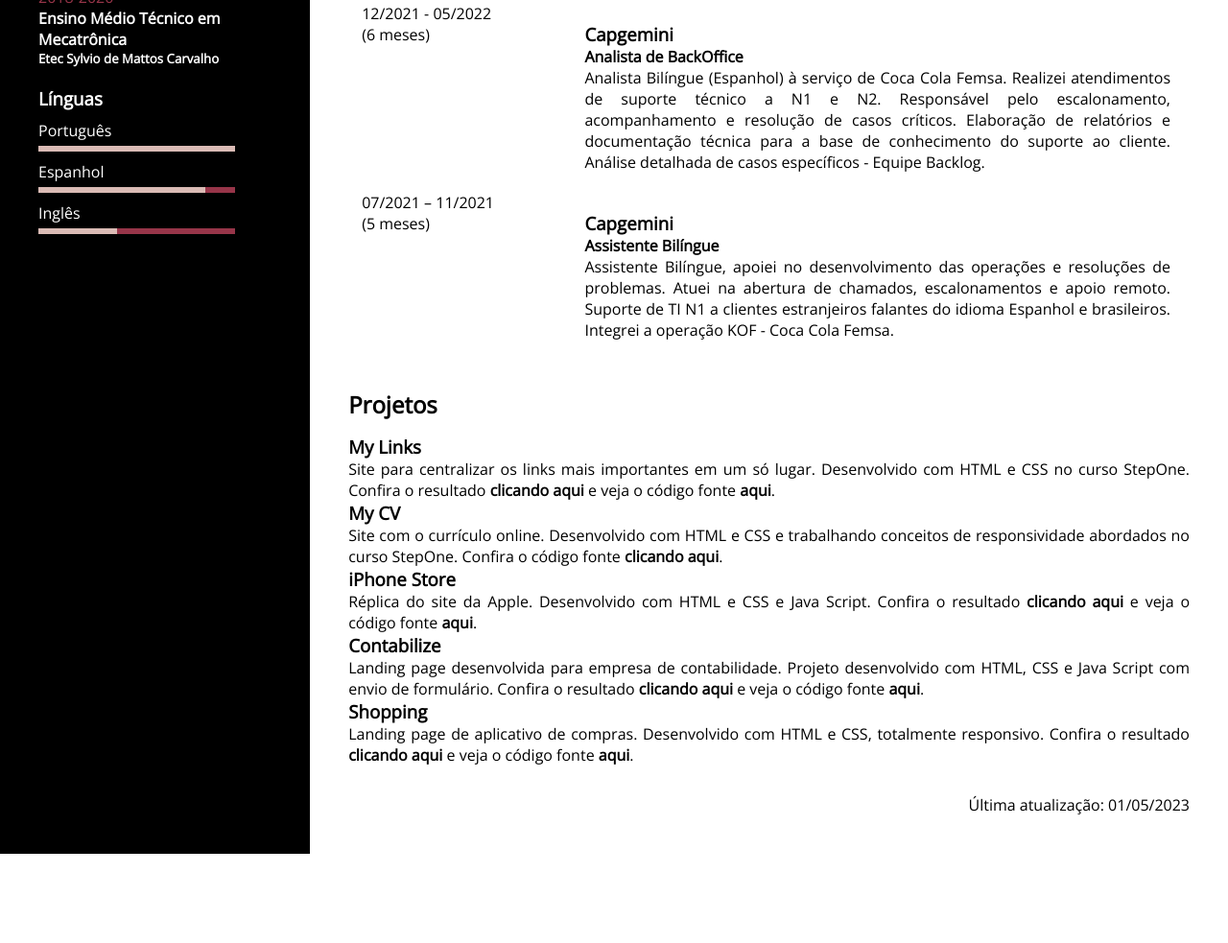
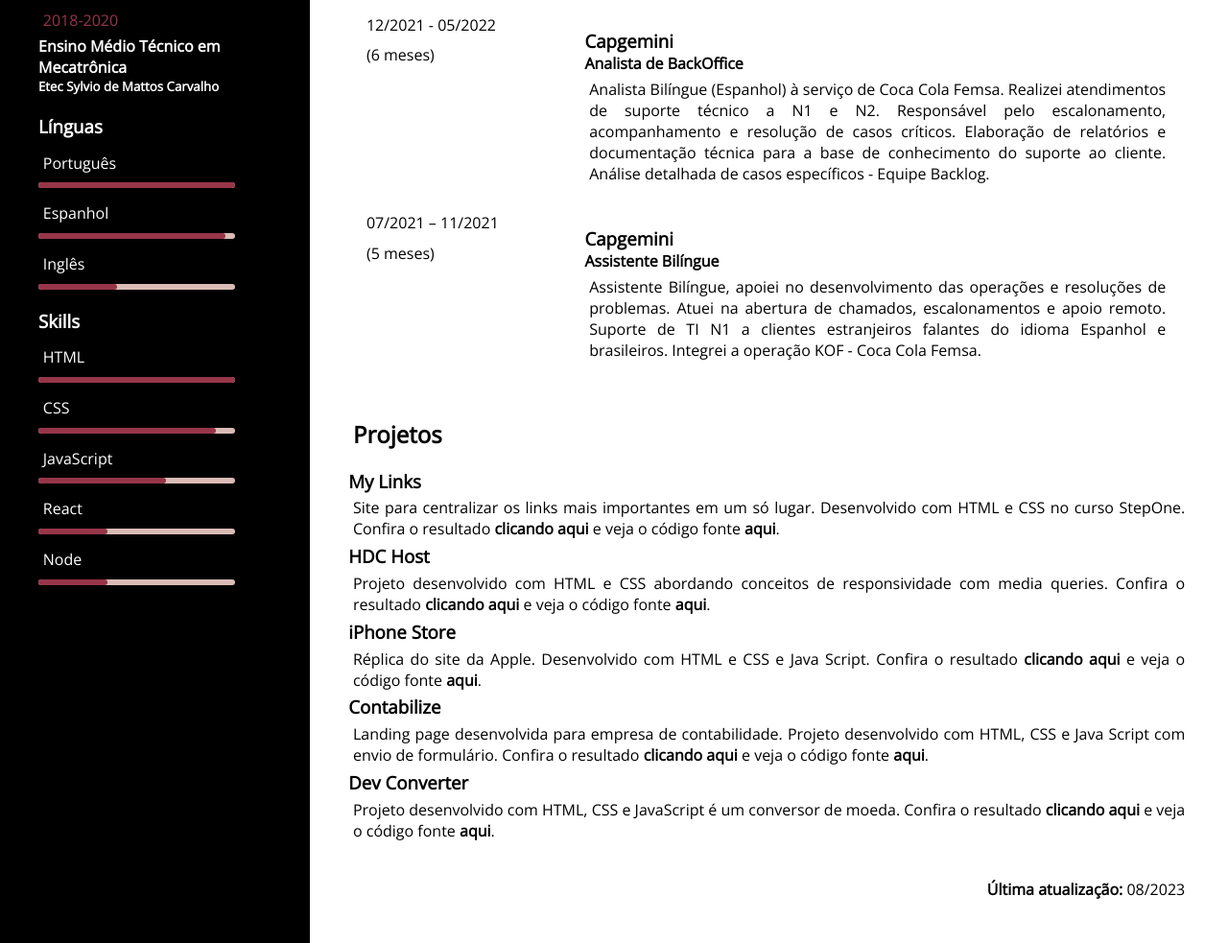
Before and after one commit to n4ju15/my-CV, a plain HTML site: page index.html in a window 1280 px wide. Shown: the part 843-1826 px from the top of the page at 96% size. Before the commit the page ends 1733 px from the top, so only its background shows below. Drawn offline with nearby package versions, Linux system fonts and the light colour scheme.

Commit message:
Project updates.

```diff
--- a/index.html
+++ b/index.html
@@ -66,7 +66,7 @@
                 <ul>
                     <li>
                         <p>Português</p>
-                        <div class="percent">
+                        <div class="percent portuguese">
                             <div></div>
                         </div>
                     </li>
@@ -84,6 +84,42 @@
                     </li>
                 </ul>
             </div>
+
+            <div class="language-description">
+                <h3>Skills</h3>
+                <ul>
+                    <li>
+                        <p>HTML</p>
+                        <div class="percent html">
+                            <div></div>
+                        </div>
+                    </li>
+                    <li>
+                        <p>CSS</p>
+                        <div class="percent css">
+                            <div></div>
+                        </div>
+                    </li>
+                    <li>
+                        <p>JavaScript</p>
+                        <div class="percent js">
+                            <div></div>
+                        </div>
+                    </li>
+                    <li>
+                        <p>React</p>
+                        <div class="percent react">
+                            <div></div>
+                        </div>
+                    </li>
+                    <li>
+                        <p>Node</p>
+                        <div class="percent node">
+                            <div></div>
+                        </div>
+                    </li>
+                </ul>
+            </div>
         </div>
         <div class="experiences-column">
             <section>
@@ -92,9 +128,11 @@
                     Sou uma desenvolvedora Front-end graduanda em análise e desenvolvimento de sistemas e cursando uma
                     formação full stack. Atualmente trabalho como analista de suporte onde realizo parametrizações no
                     sistema, desenvolvo relatórios utilizando a linguagem SQL (Oracle), documentações para a base
-                    técnica, aplico treinamento aos usuários e pude participar de viradas de sistema, onde auxiliei no
-                    mapeamento dos processos até o momento da implantação. Tenho experiência em desenvolvimento com as
-                    tecnoogias HTML, CSS, Java Script, Python e versionamento com Git e GitHub.
+                    técnica, aplico treinamento aos usuários e sou a responsável por realizar viradas de
+                    sistema, mapeando os processos parametrizações e implantação. Em desenvolvimento, tenho experiência
+                    com
+                    as tecnoogias HTML, CSS, Java Script, React, Node, Python e controle de versionamento com Git e
+                    GitHub.
                 </p>
             </section>
             <section>
@@ -104,7 +142,7 @@
 
                     <div class="experience-date">
                         <p>03/2023 – o momento</p>
-                        <p>(3 meses)</p>
+                        <p>(6 meses)</p>
                     </div>
 
                     <div class="experience-text">
@@ -117,12 +155,10 @@
                         <div class="experience-content">
                             <p>
                                 Responsável por desenvolver software de aplicações.
-                                Desenvolvo sistemas e landing-pages atuando no lado do Front-end.
+                                Desenvolvo sistemas e landing-pages atuando no lado do Front-end e Back-End.
                                 Desenvolvo e entrego soluções com qualidade, por meio tecnologias modernas.
-                                Atuei constantemente nos processos a fim de identificar e propor melhorias.
-                                Desenvolvi aspectos comportamentais, ao adotar uma postura mais proativa, comunicativa,
-                                assertiva e responsável.
-                                As tecnologias utilizadas nos projetos são HTML, CSS, Java Script.
+                                Atuo constantemente nos processos a fim de identificar e propor melhorias.
+                                As tecnologias utilizadas nos projetos são HTML, CSS, Java Script, React e Node.
                                 Sigo aprofundando os conhecimentos em Java Script, React, React Native para
                                 desenvolvimento Mobile e Node para o desenvolvimento no Back-end.
                             </p>
@@ -136,7 +172,7 @@
 
                     <div class="experience-date">
                         <p>06/2022 - o momento</p>
-                        <p>(11 meses)</p>
+                        <p>(1 ano 3 meses)</p>
                     </div>
 
                     <div class="experience-text">
@@ -156,7 +192,7 @@
                                 relação a dúvidas, erros sistêmicos e solicitações. Vivência em banco de dados com
                                 linguagem
                                 SQL
-                                (Oracle, MySQL) e elaboração de BI. Responsável pela elaboração de documentação técnica
+                                (Oracle, MySQL). Responsável pela elaboração de documentação técnica
                                 para
                                 base de conhecimento e por ministrar treinamentos das funcionalidades do sistema para os
                                 usuários. Vivência no gerenciamento de usuários no sistema de ponto Sênior.
@@ -236,11 +272,12 @@
                             target="_blank">clicando aqui</a> e veja o código fonte <a
                             href="https://github.com/n4ju15/my-links.git" target="_blank">aqui</a>.
                     </p>
-                    <h3>My CV</h3>
+                    <h3>HDC Host</h3>
                     <p>
-                        Site com o currículo online. Desenvolvido com HTML e CSS e trabalhando conceitos de
-                        responsividade abordados no curso StepOne. Confira o código
-                        fonte <a href="https://github.com/n4ju15/my-CV" target="_blank">clicando aqui</a>.
+                        Projeto desenvolvido com HTML e CSS abordando conceitos de responsividade com media queries.
+                        Confira o resultado <a href="https://n4ju15.github.io/hdc-host/" target="_blank">clicando
+                            aqui</a> e veja o código fonte <a href="https://github.com/n4ju15/hdc-host"
+                            target="_blank">aqui</a>.
                     </p>
                     <h3>iPhone Store</h3>
                     <p>
@@ -256,16 +293,16 @@
                             href="https://contabilize.netlify.app/" target="_blank">clicando aqui</a> e veja o código
                         fonte <a href="https://github.com/n4ju15/contabilize" target="_blank">aqui</a>.
                     </p>
-                    <h3>Shopping</h3>
+                    <h3>Dev Converter</h3>
                     <p>
-                        Landing page de aplicativo de compras. Desenvolvido com HTML e CSS, totalmente responsivo.
-                        Confira o resultado <a href="https://n4ju15.github.io/shopping/" target="_blank">clicando
+                        Projeto desenvolvido com HTML, CSS e JavaScript é um conversor de moeda.
+                        Confira o resultado <a href="https://n4ju15.github.io/convert_money/" target="_blank">clicando
                             aqui</a> e veja o código
-                        fonte <a href="https://github.com/n4ju15/shopping" target="_blank">aqui</a>.
+                        fonte <a href="https://github.com/n4ju15/convert_money" target="_blank">aqui</a>.
                     </p>
                 </div>
             </section>
-            <p class="last-date">Última atualização: 01/05/2023</p>
+            <p class="last-date"><b>Última atualização:</b> 08/2023</p>
         </div>
     </div>
     </div>
--- a/styles.css
+++ b/styles.css
@@ -65,23 +65,40 @@
 }
 
 .language-description .percent {
+    border-radius: 3px;
     height: 6px;
-    background-color: #973549;
+    background-color: #DABBB5;
     margin-top: 5px;
     width: 205px;
 }
 
 .language-description .percent div {
+    border-radius: 3px;
     height: 6px;
-    background-color: #DABBB5;
+    background-color: #973549;
 }
-
 .language-description .percent.spanish div {
-    width: 85%;
+    width: 95%;
 }
 
 .language-description .percent.english div {
     width: 40%;
+}
+
+.language-description .percent.css div {
+    width: 90%;
+}
+
+.language-description .percent.js div {
+    width: 65%;
+}
+
+.language-description .percent.react div {
+    width: 35%;
+}
+
+.language-description .percent.node div {
+    width: 35%;
 }
 
 .experiences-column {
@@ -166,3 +183,7 @@
         width: 300px;
     }
 }
+
+.projects h2, p {
+    padding: .3rem;
+}
```
